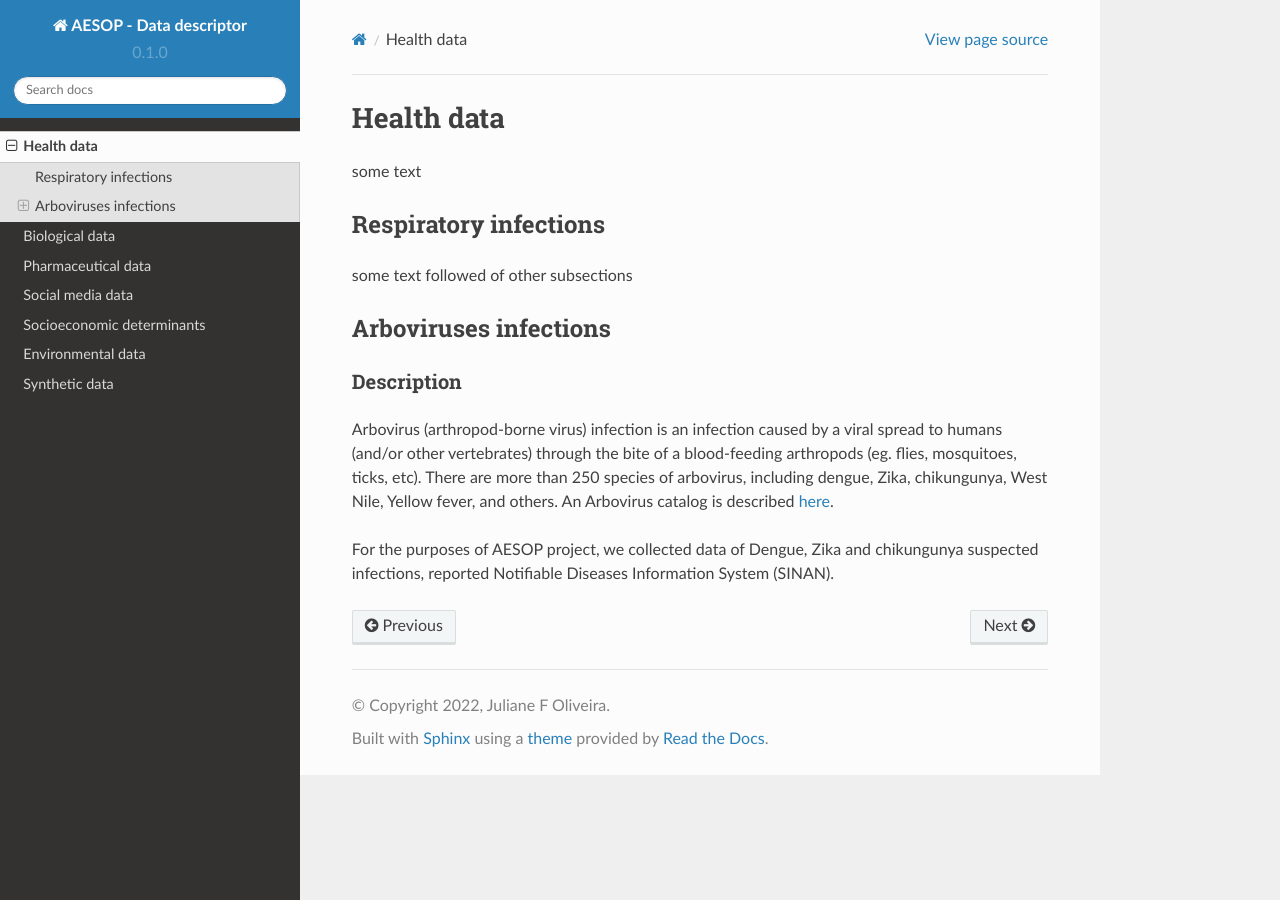
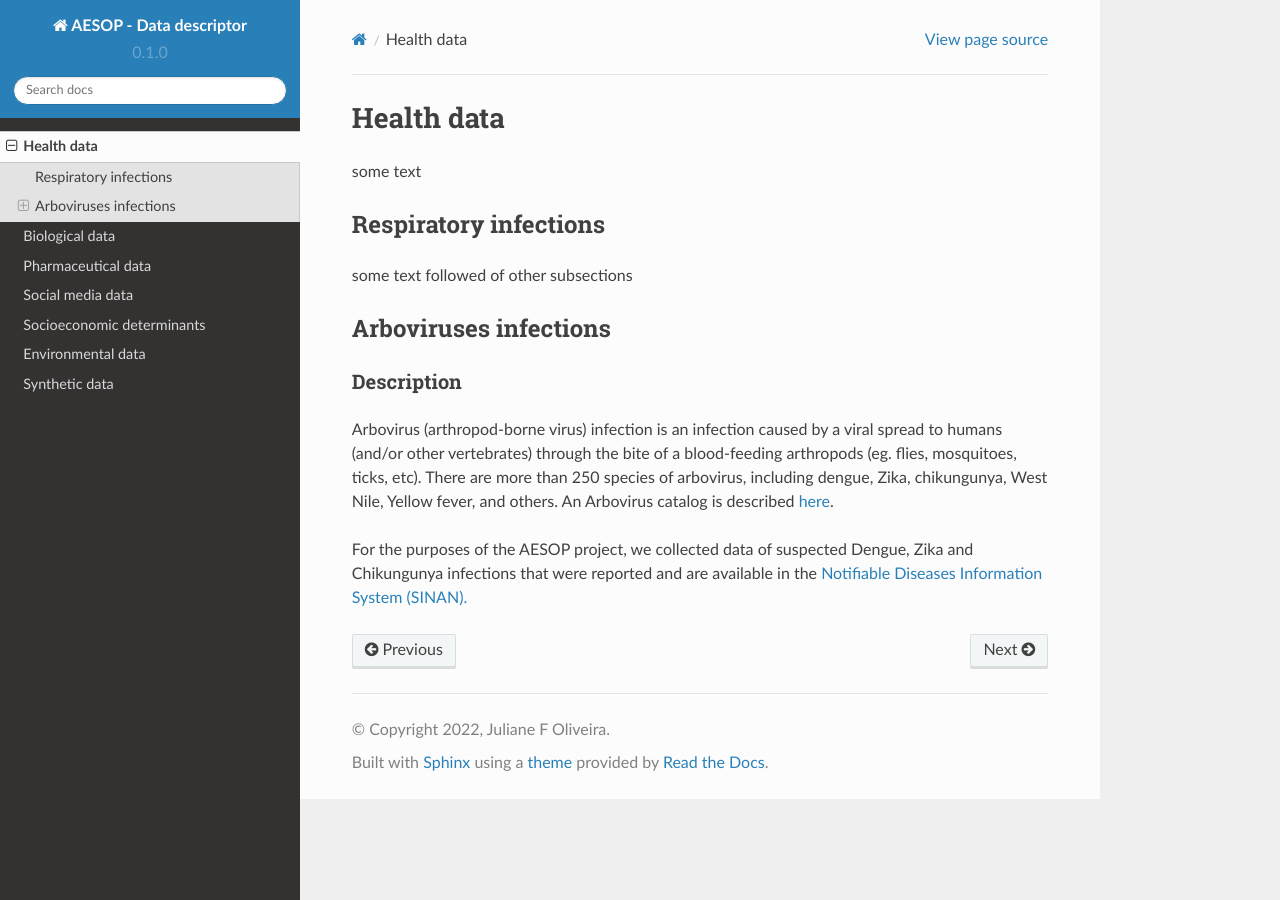
Before and after one commit to cidacslab/AESOP-Data-Documentation, a Sphinx documentation site: the page built from docs/source/health.rst, in a window 1280 px wide. Built offline with Sphinx 7.4.7 and the Read the Docs theme 2.0.0, drawn with Linux system fonts in a browser that asks for light colours.

Commit message:
Update health.rst

```diff
--- a/docs/source/health.rst
+++ b/docs/source/health.rst
@@ -15,4 +15,4 @@ Description
 ^^^^^^^^^^^
 Arbovirus (arthropod-borne virus) infection is an infection caused by a viral spread to humans (and/or other vertebrates) through the bite of a blood-feeding arthropods (eg. flies, mosquitoes, ticks, etc). There are more than 250 species of arbovirus, including dengue, Zika, chikungunya, West Nile, Yellow fever, and others.  An Arbovirus catalog is described `here <https://wwwn.cdc.gov/Arbocat/Default.aspx>`_.
 
-For the purposes of AESOP project, we collected data of Dengue, Zika and chikungunya suspected infections, reported Notifiable Diseases Information System (SINAN).
+For the purposes of the AESOP project, we collected data of suspected Dengue, Zika and Chikungunya infections that were reported and are available in the `Notifiable Diseases Information System (SINAN). <https://portalsinan.saude.gov.br>`_
```
